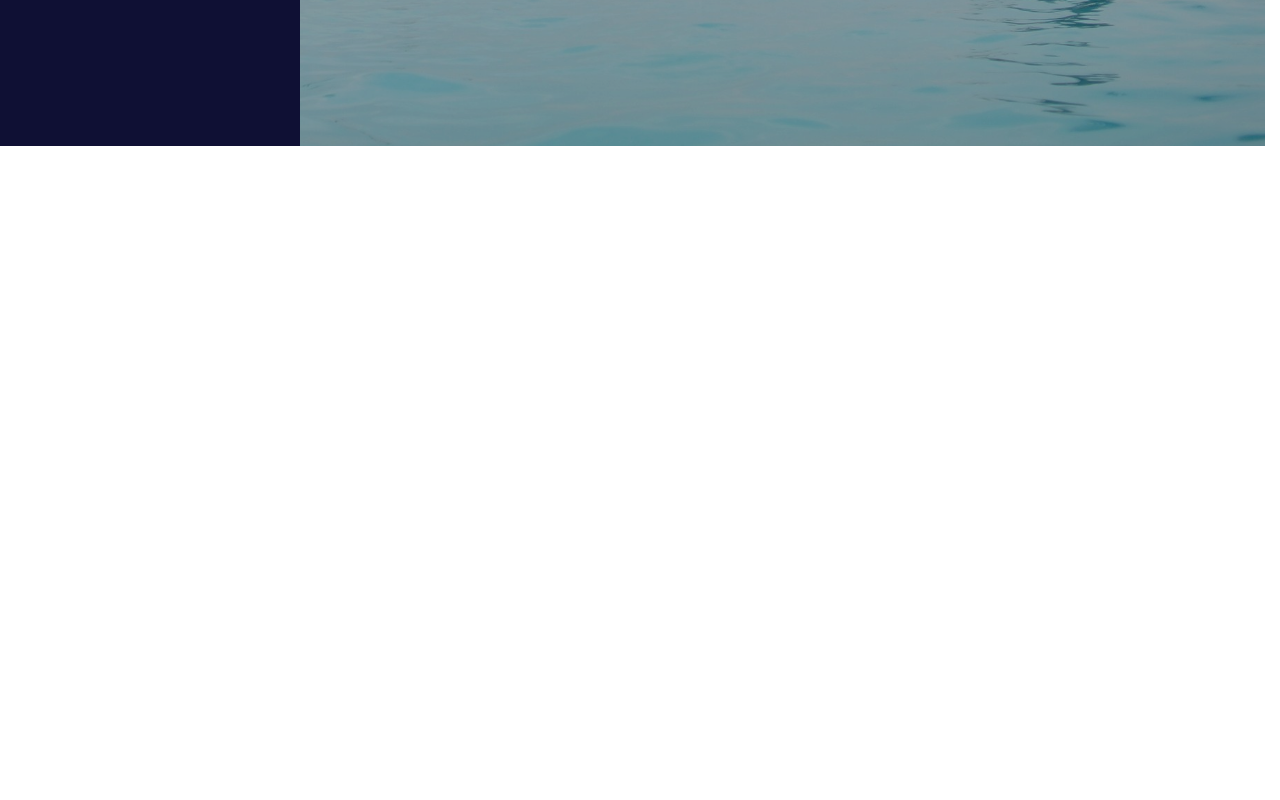
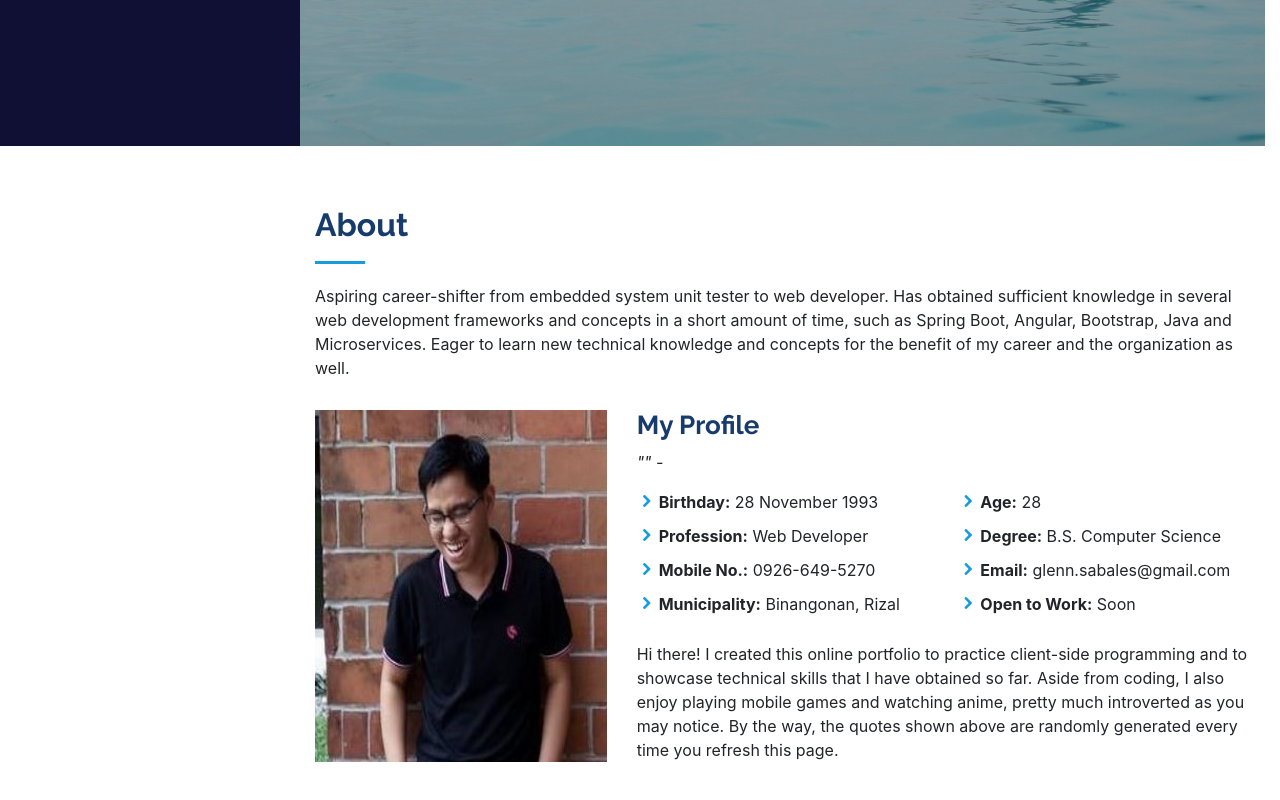
Before and after one commit to gsabales/portfolio, an Angular app: page / in a window 1280 px wide. Shown: the part 654-1454 px from the top of the page. Before the commit the page ends 800 px from the top, so only its background shows below. Built offline with nearby package versions, Linux system fonts and the light colour scheme; no server answers.

Commit message:
Added About section and random quote generator

```diff
--- a/src/app/app.component.html
+++ b/src/app/app.component.html
@@ -37,6 +37,57 @@
           <p>I'm <span id="typed"></span></p>
         </div>
       </section>
+
+      <main id="main">
+        <!-- About Section -->
+        <section id="about" class="about">
+          <div class="container">
+
+            <div class="section-title">
+              <h2>About</h2>
+              <p>Aspiring career-shifter from embedded system unit tester to web developer.
+                Has obtained sufficient knowledge in several web development frameworks and
+                concepts in a short amount of time, such as Spring Boot, Angular, Bootstrap,
+                Java and Microservices. Eager to learn new technical knowledge and concepts
+                for the benefit of my career and the organization as well. </p>
+            </div>
+
+            <div class="row">
+              <div class="col-lg-4">
+                <img src="assets/images/profile-pic.jpg" class="about-img" alt=""/>
+              </div>
+              <div class="col-lg-8 pt-4 pt-lg-0 content">
+                <h3>My Profile</h3>
+                <p class="font-italic">"{{quote}}" - {{author}}</p>
+                <div class="row">
+                  <div class="col-lg-6">
+                    <ul>
+                      <li><i class="icofont-rounded-right"></i> <strong>Birthday:</strong> 28 November 1993</li>
+                      <li><i class="icofont-rounded-right"></i> <strong>Profession:</strong> Web Developer</li>
+                      <li><i class="icofont-rounded-right"></i> <strong>Mobile No.:</strong> 0926-649-5270</li>
+                      <li><i class="icofont-rounded-right"></i> <strong>Municipality:</strong> Binangonan, Rizal</li>
+                    </ul>
+                  </div>
+                  <div class="col-lg-6">
+                    <ul>
+                      <li><i class="icofont-rounded-right"></i> <strong>Age:</strong> 28</li>
+                      <li><i class="icofont-rounded-right"></i> <strong>Degree:</strong> B.S. Computer Science</li>
+                      <li><i class="icofont-rounded-right"></i> <strong>Email:</strong> glenn.sabales@gmail.com</li>
+                      <li><i class="icofont-rounded-right"></i> <strong>Open to Work:</strong> Soon</li>
+                    </ul>
+                  </div>
+                </div>
+                <p>
+                  Hi there! I created this online portfolio to practice client-side programming and to showcase technical skills
+                  that I have obtained so far. Aside from coding, I also enjoy playing mobile games and watching anime, pretty much
+                  introverted as you may notice. By the way, the quotes shown above are randomly generated every time you refresh this page.
+                </p>
+              </div>
+            </div>
+
+          </div>
+        </section>
+      </main>
     </div>
   </div>
 </div>
--- a/src/app/app.component.scss
+++ b/src/app/app.component.scss
@@ -1,11 +1,3 @@
-.content {
-  display: flex;
-  margin: 82px auto 32px;
-  padding: 0 16px;
-  max-width: 960px;
-  flex-direction: column;
-  align-items: center;
-}
 
 /* Background section */
 .bg-section {
@@ -13,8 +5,9 @@
   width: 100%;
   display: flex;
   position: relative;
-  background: url("../assets/images/stock-photo2.jpg") bottom right;
+  background: url("../assets/images/stock-photo2.jpg") bottom right fixed;
   background-size: cover;
+
 }
 
 // ::before is called pseudo-element. This inserts a content before the actual content of the element
@@ -37,7 +30,7 @@
   margin-left: 30px;
 }
 
-@media (min-width: 1120px) {
+@media (min-width: 1200px) {
   .bg-container {
     margin-left: 0;
   }
@@ -78,6 +71,7 @@
   background: #0f1034;
   color: snow;
   z-index: 9997;
+  overflow-y: auto;
 }
 
 .profile h1 {
@@ -168,7 +162,7 @@
   margin-left: 0;
 }
 
-@media (min-width: 1120px) {
+@media (min-width: 1200px) {
   /* For larger viewport, nav button is hidden by default */
   .nav-button {
     visibility: hidden;
@@ -177,5 +171,28 @@
   .sidebar-wrapper {
     margin-left: 0;
   }
+}
+/* End of Navigation menu */
 
+/* Main Section */
+
+#main {
+  margin-left: 0;
 }
+
+@media (min-width: 1200px) {
+  #main {
+    margin-left: 300px;
+  }
+}
+
+/* End of Main Section*/
+
+/* About Section */
+
+.about-img {
+  width: 100%;
+  height: 100%;
+}
+
+/* End of About Section*/
--- a/src/app/app.component.ts
+++ b/src/app/app.component.ts
@@ -1,5 +1,7 @@
 import {Component, ElementRef, OnInit, ViewChild} from '@angular/core';
 import Typed from 'typed.js';
+import {GeneralService} from './services/general.service';
+import {Quote} from './models/Quote';
 
 @Component({
   selector: 'app-root',
@@ -8,7 +10,12 @@ import Typed from 'typed.js';
 })
 export class AppComponent implements OnInit{
   toggle: boolean;
+  quotes: Quote[];
+  quote: string;
+  author: string;
   @ViewChild('sideMenu') sideMenuRef: ElementRef;
+
+  constructor(private generalService: GeneralService) { }
 
   ngOnInit(): void {
     this.toggle = false;
@@ -19,6 +26,8 @@ export class AppComponent implements OnInit{
       backDelay: 2000,
       loop: true
     });
+
+    this.getGeneratedQuote();
   }
 
   isNavClicked(): void {
@@ -30,8 +39,14 @@ export class AppComponent implements OnInit{
     } else {
       sideMenuClassList.add('toggled');
     }
+  }
 
-    console.log(sideMenuClassList);
-
+  getGeneratedQuote(): void {
+    this.generalService.getRandomQuote().subscribe(quotes => {
+        const index = Math.round(Math.random() * 1643);
+        this.quote = quotes[index].text;
+        this.author = (quotes[index].author !== null) ? quotes[index].author : 'Anonymous';
+      }
+    );
   }
 }
--- a/src/app/app.module.ts
+++ b/src/app/app.module.ts
@@ -3,6 +3,7 @@ import { BrowserModule } from '@angular/platform-browser';
 
 import { AppRoutingModule } from './app-routing.module';
 import { AppComponent } from './app.component';
+import {HttpClientModule} from '@angular/common/http';
 
 @NgModule({
   declarations: [
@@ -10,7 +11,8 @@ import { AppComponent } from './app.component';
   ],
   imports: [
     BrowserModule,
-    AppRoutingModule
+    AppRoutingModule,
+    HttpClientModule
   ],
   providers: [],
   bootstrap: [AppComponent]
--- /dev/null
+++ b/src/app/models/Quote.ts
@@ -0,0 +1,4 @@
+export class Quote {
+  text: string;
+  author: string;
+}
--- /dev/null
+++ b/src/app/services/general.service.ts
@@ -0,0 +1,16 @@
+import { Injectable } from '@angular/core';
+import {Observable} from 'rxjs';
+import {Quote} from '../models/Quote';
+import {HttpClient} from '@angular/common/http';
+
+@Injectable({
+  providedIn: 'root'
+})
+export class GeneralService {
+
+  constructor(private http: HttpClient) { }
+
+  getRandomQuote(): Observable<Quote[]> {
+    return this.http.get<Quote[]>('https://type.fit/api/quotes');
+  }
+}
```
Also changed, not shown: 1 other file (tests, documents, lock files or other folders).
